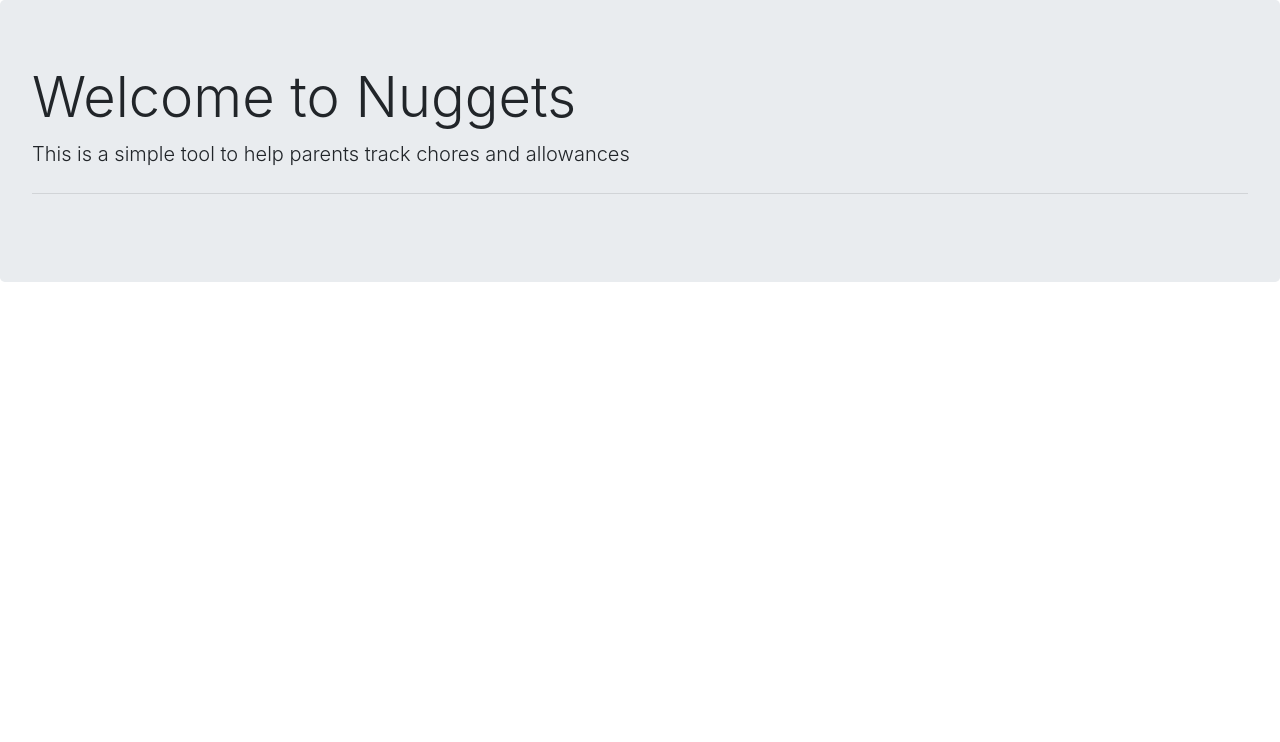
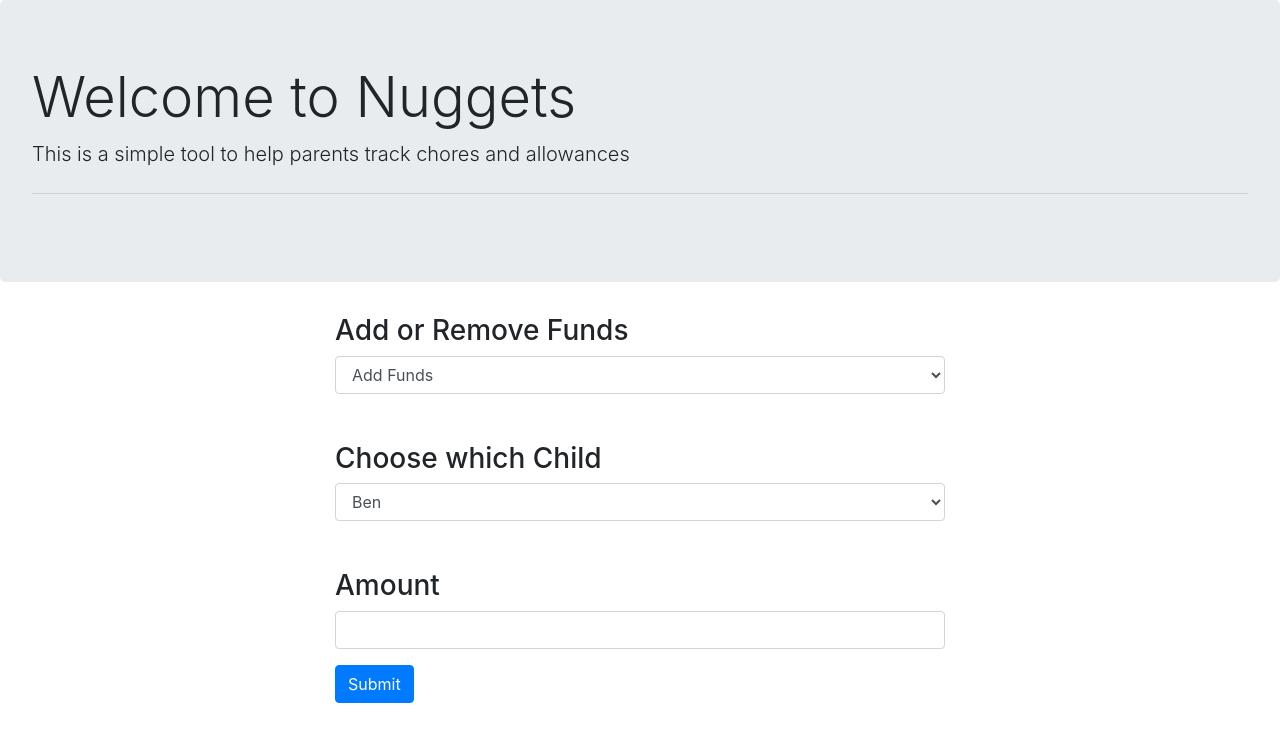
Before and after one commit to IssaIssa-Issa/Nuggets, a React (Create React App) app in the folder client/: page /managefundsform in a window 1280 px wide. Shown: the top 742 px of the page. Built offline with nearby package versions, Linux system fonts and the light colour scheme; what auth0-js would draw is missing.

Commit message:
added 3 forms to parent page

```diff
--- a/client/src/App.js
+++ b/client/src/App.js
@@ -1,15 +1,14 @@
 import React from 'react';
 import { BrowserRouter as Router, Route } from "react-router-dom";
-
 import './App.css';
 import Header from './Components/Header'
-
 import login from './Components/login'
-
 import ParentContainer from './Components/ParentContainer';
 import ChildContainer from './Components/ChildContainer';
 import Callback from './callback';
-
+import ManageFundsForm from './Components/ManageFundsForm'
+import ManageChoresForm from './Components/ManageChoresForm'
+import ManageChildForm from './Components/ManageChildForm'
 
 function App() {
 
@@ -21,6 +20,10 @@ function App() {
               <Route exact path="/" component={login} />
               <Route exact path="/parent" component={ParentContainer} />
               <Route exact path="/child" component={ChildContainer} />
+              <Route exact path="/managefundsform" component={ManageFundsForm} />
+              <Route exact path="/managechoresform" component={ManageChoresForm} />
+              <Route exact path="/managechildform" component={ManageChildForm} />
+
             </div>
           </Router>
       </div>    );
--- /dev/null
+++ b/client/src/Components/ManageChildForm.js
@@ -0,0 +1,30 @@
+import React from 'react'
+
+const ManageChildForm = () => {
+    return (
+            <form>
+                  <div class="col-md-6 offset-md-3">
+
+            <h3>Add or Remove Children</h3>
+
+            <select className="form-control">
+                <option>Add Child</option>
+                <option>Remove Child</option>
+            </select>
+            <br></br>
+            <br></br>
+            <h3>Child Name</h3>
+            <select className="form-control">
+                <option>Ben</option>
+                <option>Jack</option>
+            </select>
+            <br></br>
+            <br></br>
+                            </div>
+            </form>
+
+
+    )
+};
+
+export default ManageChildForm
--- /dev/null
+++ b/client/src/Components/ManageChoresForm.js
@@ -0,0 +1,37 @@
+import React from 'react'
+
+const ManageChoresForm = () => {
+    return (
+            <form>
+                  <div class="col-md-6 offset-md-3">
+
+            <h3>Add or Remove Chores</h3>
+
+            <select className="form-control">
+                <option>Add Chore</option>
+                <option>Delete Chore</option>
+            </select>
+            <br></br>
+            <br></br>
+            <h3>Chore Name</h3>
+            <select className="form-control">
+                <option>Vaccuum</option>
+                <option>Dishes</option>
+            </select>
+            <br></br>
+            <br></br>
+
+
+                <div className="form-group">
+                    <h3 for="exampleInputPassword1">Amount</h3>
+                    <input type="Amount" className="form-control" id="exampleInputAmount1"></input>
+                </div>
+                <button type="submit" className="btn btn-primary">Submit</button>
+                </div>
+            </form>
+
+
+    )
+};
+
+export default ManageChoresForm
--- /dev/null
+++ b/client/src/Components/ManageFundsForm.js
@@ -0,0 +1,36 @@
+import React from 'react'
+
+const ManageFundsForm = () => {
+    return (
+        <div>
+                  <div class="col-md-6 offset-md-3">
+
+            <h3>Add or Remove Funds</h3>
+
+            <select className="form-control">
+                <option>Add Funds</option>
+                <option>Withdrawl Funds</option>
+            </select>
+            <br></br>
+            <br></br>
+            <h3>Choose which Child</h3>
+            <select className="form-control">
+                <option>Ben</option>
+                <option>Jack</option>
+            </select>
+            <br></br>
+            <br></br>
+
+            <form>
+                <div className="form-group">
+                    <h3 for="exampleInputPassword1">Amount</h3>
+                    <input type="Amount" className="form-control" id="exampleInputAmount1"></input>
+                </div>
+                <button type="submit" className="btn btn-primary">Submit</button>
+            </form>
+        </div>
+        </div>
+    )
+};
+
+export default ManageFundsForm
```
